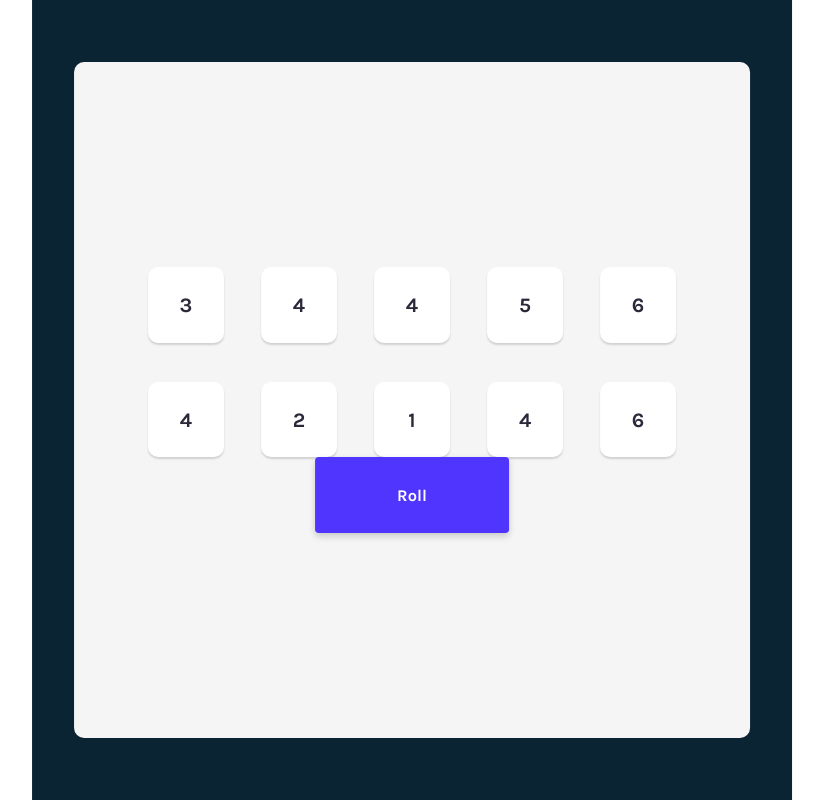
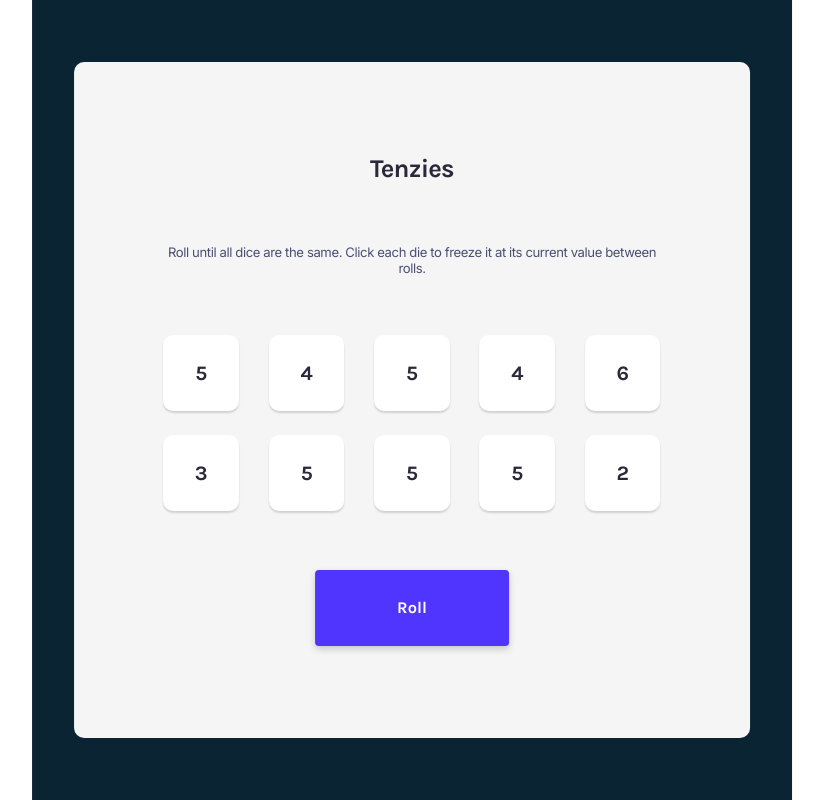
Before and after one commit to pianistoff/tenzies, a React app: page / in a window 1280 px wide. Shown: the whole page, without its empty margins (228-1052 px from the left). Built offline with nearby package versions, Linux system fonts and the light colour scheme.

Commit message:
Add features and stylize

```diff
--- a/package.json
+++ b/package.json
@@ -20,7 +20,9 @@
   },
   "homepage": "https://pianistoff.github.io/tenzies/",
   "dependencies": {
+    "@fontsource/inter": "^4.5.11",
     "@fontsource/karla": "^4.5.8",
+    "nanoid": "^4.0.0",
     "react": "^18.2.0",
     "react-dom": "^18.2.0"
   },
--- a/src/App.js
+++ b/src/App.js
@@ -1,31 +1,68 @@
 import React from "react";
-import Die from './components/Die';
+import Die from "./components/Die";
+import { nanoid } from "nanoid";
 
 export default function App() {
-    const [diceNums, setDiceNums] = React.useState(allNewDice());
+    const [dice, setDice] = React.useState(allNewDice());
+
+    function generateNewDie() {
+        return {
+            value: Math.ceil(Math.random() * 6),
+            isHeld: false,
+            id: nanoid(),
+        };
+    }
 
     function allNewDice() {
-        function randomNum() {
-            return Math.ceil(Math.random() * 6);
+        const newDice = [];
+        for (let i = 0; i < 10; i++) {
+            newDice.push(generateNewDie());
         }
-        return [randomNum(), randomNum(), randomNum(), randomNum(), randomNum(), randomNum(), randomNum(), randomNum(), randomNum(), randomNum()];
+        return newDice;
     }
 
     function rollDice() {
-        setDiceNums(allNewDice());
+        setDice((oldDice) => {
+            return oldDice.map((oldDie) => {
+                return oldDie.isHeld ? oldDie : generateNewDie();
+            });
+        });
     }
 
-    const dice = diceNums.map((num, index) => <Die key={index} value={num} />);
+    function holdDice(id) {
+        setDice((oldDice) => {
+            return oldDice.map((oldDie) => {
+                return oldDie.id === id
+                    ? { ...oldDie, isHeld: !oldDie.isHeld }
+                    : oldDie;
+            });
+        });
+    }
+
+    const diceElements = dice.map((die) => (
+        <Die
+            key={die.id}
+            value={die.value}
+            isHeld={die.isHeld}
+            id={die.id}
+            hold={() => holdDice(die.id)}
+        />
+    ));
     return (
         <main className="main">
             <div className="outer-box">
                 <div className="inner-box">
-                    <div className="dice">
-                        {dice}
-                    </div>
-                    <button onClick={rollDice} className="btn">Roll</button>
+                    <h1 className="title">Tenzies</h1>
+                    <p className="instructions">
+                        Roll until all dice are the same. Click each die to
+                        freeze it at its current value between rolls.
+                    </p>
+                    <div className="dice">{diceElements}</div>
+                    <button onClick={rollDice} className="btn">
+                        Roll
+                    </button>
                 </div>
             </div>
         </main>
-    )
+    );
 }
--- a/src/components/Die.js
+++ b/src/components/Die.js
@@ -1,9 +1,10 @@
 import React from "react";
 
-export default function Die({value}) {
+export default function Die({value, isHeld, hold, id}) {
+    const color = isHeld ? "#59E391" : "white";
     return (
-    <div className="die-box">
-        <p className="die-num">{value}</p>
+    <div className="die-box" onClick={hold} style={{backgroundColor: color}}>
+        <p className="die-num" >{value}</p>
     </div>
     )
 }
--- a/src/index.js
+++ b/src/index.js
@@ -3,6 +3,7 @@ import React from "react";
 import { createRoot } from "react-dom/client";
 import App from "./App";
 import "@fontsource/karla/700.css";
+import "@fontsource/inter/400.css";
 import "./styles.css";
 
 const root = createRoot(document.querySelector("#root"));
--- a/src/styles.css
+++ b/src/styles.css
@@ -16,31 +16,53 @@
 .inner-box {
     background: #f5f5f5;
     border-radius: 10px;
-    width: 88.8889%;
-    height: 84.4327%;
     display: flex;
-    justify-content: center;
+    justify-content: space-between;
     align-items: center;
     flex-direction: column;
+    box-sizing: border-box;
+    padding: 12.1076% 11.7363%;
+}
+
+.title {
+    font-family: "Karla";
+    font-weight: 700;
+    font-size: 25.6px;
+    line-height: 30px;
+    display: flex;
+    align-items: center;
+    justify-content: center;
+    letter-spacing: -0.03em;
+    color: #2b283a;
+}
+
+.instructions {
+    font-family: "Inter";
+    font-weight: 400;
+    font-size: 13.1072px;
+    line-height: 16px;
+    display: flex;
+    align-items: center;
+    justify-content: center;
+    letter-spacing: -0.03em;
+    color: #4a4e74;
+    text-align: center;
 }
 
 .dice {
-    width: 78.125%;
-    height: 28.2%;
+    width: 100%;
+    height: 35.69620253%;
     display: grid;
-    grid-template-columns: repeat(5, 14.2903%);
-    grid-template-rows: repeat(2, 39.7163%);
+    grid-template-columns: repeat(5, min-content);
+    grid-template-rows: repeat(2, min-content);
     justify-content: space-between;
     align-content: space-between;
 }
 
 .die-box {
     box-shadow: 0px 2px 2px rgba(0, 0, 0, 0.15);
-    width: 100%;
-    height: 100%;
     border-radius: 10px;
     cursor: pointer;
-    background-color: white;
     display: flex;
     justify-content: center;
     align-items: center;
@@ -68,8 +90,6 @@
     display: flex;
     align-items: center;
     justify-content: center;
-    width: 28.8%;
-    height: 11.2%;
     cursor: pointer;
 }
 
@@ -86,6 +106,18 @@
         height: 100vh;
         width: 94.9868vh;
     }
+    .inner-box {
+        width: 84.43271768vh;
+        height: 84.43271768vh;
+    }
+    .die-box {
+        width: 9.45646438vh;
+        height: 9.45646438vh;
+    }
+    .btn {
+        width: 24.31662269vh;
+        height: 9.45646438vh;
+    }
 }
 
 @media (orientation: portrait) {
@@ -93,4 +125,16 @@
         width: 100vw;
         height: 105.2778vw;
     }
+    .inner-box {
+        width: 88.88888889vw;
+        height: 88.88888889vw;
+    }
+    .die-box {
+        width: 9.955555556vw;
+        height: 9.955555556vw;
+    }
+    .btn {
+        width: 25.6vw;
+        height: 9.955555556vw;
+    }
 }
```
Also changed, not shown: 1 other file (tests, documents, lock files or other folders).
